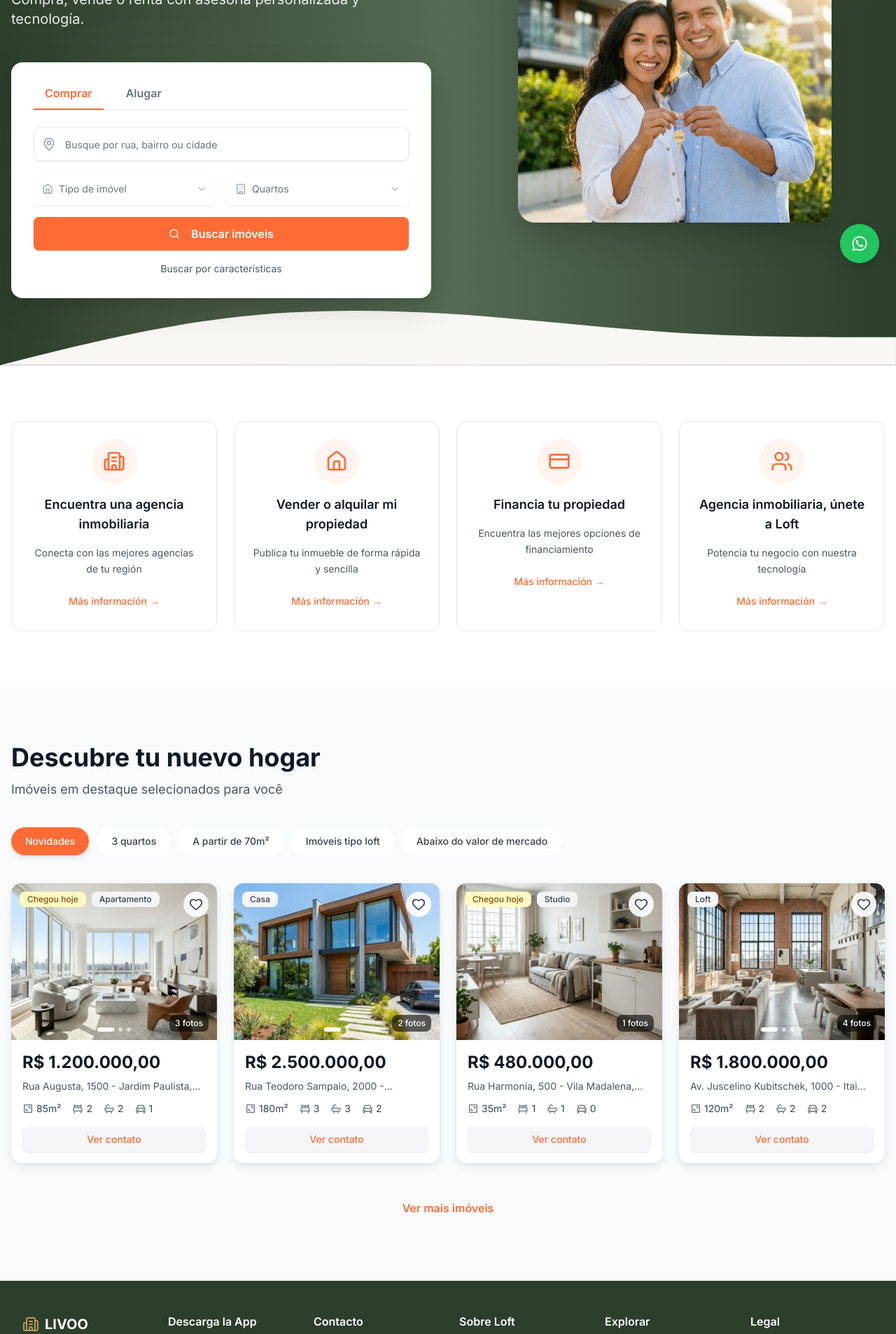
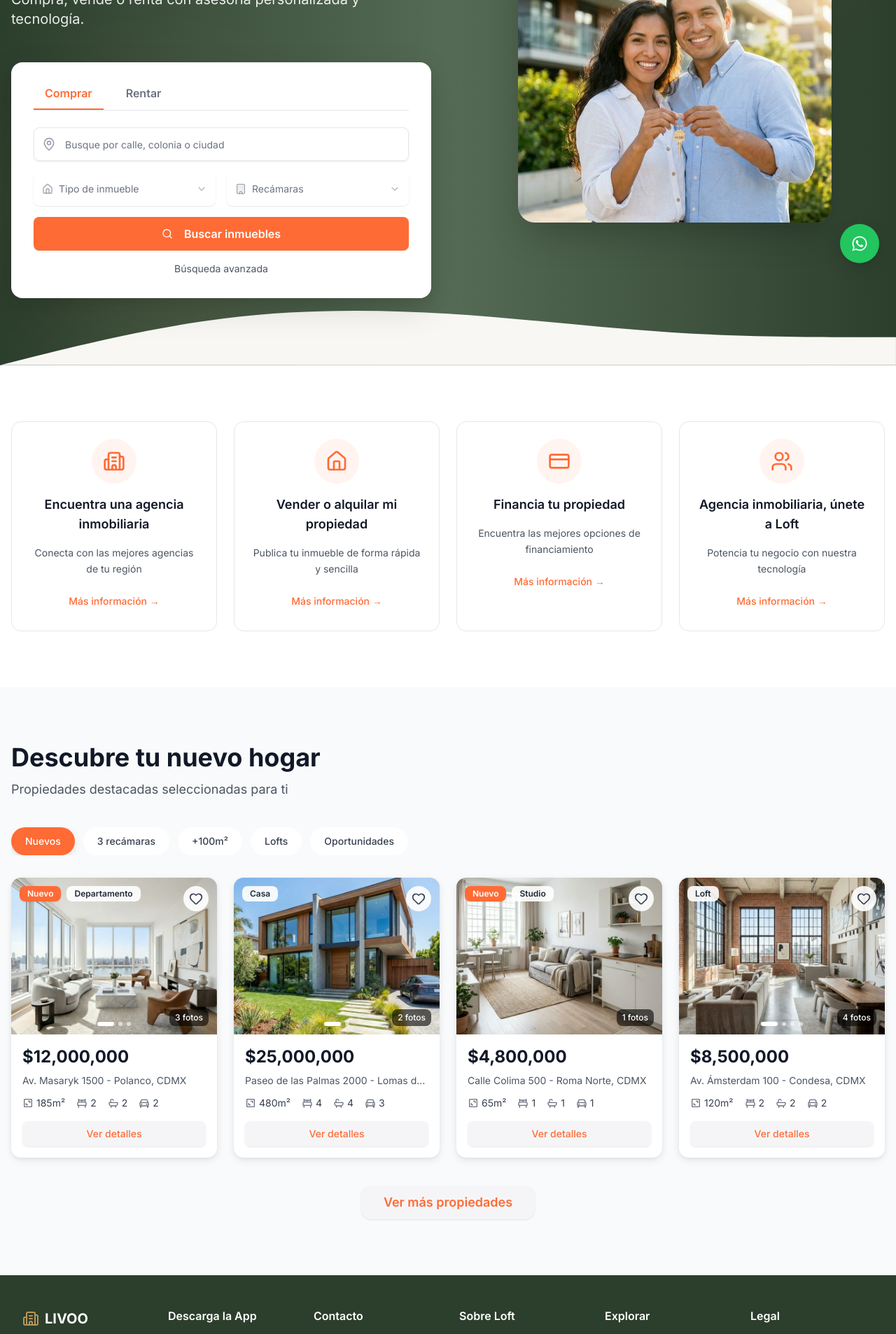
Before and after one commit to manuia88/livooCRMFinal, a Next.js app: page / in a window 1280 px wide. Shown: the part 400-2306 px from the top of the page at 70% size. Built offline with nearby package versions, Linux system fonts and the light colour scheme.

Commit message:
fix(public): fix navigation, property cards, and map toggle

```diff
--- a/components/home/featured-properties.tsx
+++ b/components/home/featured-properties.tsx
@@ -1,6 +1,8 @@
 "use client";
 
 import { useState } from "react";
+import { useRouter } from "next/navigation";
+import { Button } from "@/components/ui/button";
 import PropertyCard from "@/components/property/property-card";
 
 // Mock data - will be replaced with real data from API later
@@ -8,48 +10,48 @@ const mockProperties = [
     {
         id: "1",
         images: ["/property1.jpg", "/property1-2.jpg", "/property1-3.jpg"],
-        title: "Apartamento moderno em Jardim Paulista",
-        price: 1200000,
-        address: "Rua Augusta, 1500 - Jardim Paulista, São Paulo - SP",
-        type: "Apartamento",
+        title: "Departamento moderno en Polanco",
+        price: 12000000,
+        address: "Av. Masaryk 1500 - Polanco, CDMX",
+        type: "Departamento",
         isNew: true,
-        area: 85,
+        area: 185,
         bedrooms: 2,
         bathrooms: 2,
-        parking: 1,
+        parking: 2,
     },
     {
         id: "2",
         images: ["/property2.jpg", "/property2-2.jpg"],
-        title: "Casa espaçosa em Pinheiros",
-        price: 2500000,
-        address: "Rua Teodoro Sampaio, 2000 - Pinheiros, São Paulo - SP",
+        title: "Casa espaciosa en Lomas",
+        price: 25000000,
+        address: "Paseo de las Palmas 2000 - Lomas de Chapultepec, CDMX",
         type: "Casa",
         isNew: false,
-        area: 180,
-        bedrooms: 3,
-        bathrooms: 3,
-        parking: 2,
+        area: 480,
+        bedrooms: 4,
+        bathrooms: 4,
+        parking: 3,
     },
     {
         id: "3",
         images: ["/property3.jpg"],
-        title: "Studio charmoso em Vila Madalena",
-        price: 480000,
-        address: "Rua Harmonia, 500 - Vila Madalena, São Paulo - SP",
+        title: "Studio moderno en Roma Norte",
+        price: 4800000,
+        address: "Calle Colima 500 - Roma Norte, CDMX",
         type: "Studio",
         isNew: true,
-        area: 35,
+        area: 65,
         bedrooms: 1,
         bathrooms: 1,
-        parking: 0,
+        parking: 1,
     },
     {
         id: "4",
         images: ["/property4.jpg", "/property4-2.jpg", "/property4-3.jpg", "/property4-4.jpg"],
-        title: "Loft de luxo em Itaim Bibi",
-        price: 1800000,
-        address: "Av. Juscelino Kubitschek, 1000 - Itaim Bibi, São Paulo - SP",
+        title: "Loft de lujo en Condesa",
+        price: 8500000,
+        address: "Av. Ámsterdam 100 - Condesa, CDMX",
         type: "Loft",
         isNew: false,
         area: 120,
@@ -60,39 +62,40 @@ const mockProperties = [
 ];
 
 const filterTabs = [
-    "Novidades",
-    "3 quartos",
-    "A partir de 70m²",
-    "Imóveis tipo loft",
-    "Abaixo do valor de mercado",
+    "Nuevos",
+    "3 recámaras",
+    "+100m²",
+    "Lofts",
+    "Oportunidades",
 ];
 
 export default function FeaturedProperties() {
-    const [activeFilter, setActiveFilter] = useState("Novidades");
+    const [activeFilter, setActiveFilter] = useState("Nuevos");
+    const router = useRouter();
 
     return (
         <section className="py-16 md:py-20 bg-gray-50">
             <div className="container mx-auto px-4">
                 {/* Section Header */}
-                <div className="mb-10">
+                <div className="mb-10 text-center md:text-left">
                     <h2 className="text-3xl md:text-4xl font-bold text-gray-900 mb-3">
                         Descubre tu nuevo hogar
                     </h2>
                     <p className="text-gray-600 text-lg">
-                        Imóveis em destaque selecionados para você
+                        Propiedades destacadas seleccionadas para ti
                     </p>
                 </div>
 
                 {/* Filter Tabs */}
                 <div className="mb-8 overflow-x-auto">
-                    <div className="flex gap-3 min-w-max pb-2">
+                    <div className="flex gap-3 min-w-max pb-2 md:pb-0">
                         {filterTabs.map((filter) => (
                             <button
                                 key={filter}
                                 onClick={() => setActiveFilter(filter)}
                                 className={`px-5 py-2.5 rounded-full text-sm font-medium transition-all whitespace-nowrap ${activeFilter === filter
-                                        ? "bg-[#FF6B35] text-white shadow-md"
-                                        : "bg-white text-gray-700 hover:bg-gray-100 border border-gray-200"
+                                    ? "bg-[#FF6B35] text-white shadow-md"
+                                    : "bg-white text-gray-700 hover:bg-gray-100 border border-gray-200"
                                     }`}
                             >
                                 {filter}
@@ -110,9 +113,13 @@ export default function FeaturedProperties() {
 
                 {/* View More Button */}
                 <div className="text-center mt-10">
-                    <button className="px-8 py-3 border-2 border-[#FF6B35] text-[#FF6B35] rounded-lg font-semibold hover:bg-[#FFF4F0] transition-colors">
-                        Ver mais imóveis
-                    </button>
+                    <Button
+                        variant="outline"
+                        className="px-8 py-6 border-2 border-[#FF6B35] text-[#FF6B35] rounded-xl font-semibold hover:bg-[#FFF4F0] transition-colors text-lg"
+                        onClick={() => router.push('/buscar')}
+                    >
+                        Ver más propiedades
+                    </Button>
                 </div>
             </div>
         </section>
--- a/components/home/service-cards.tsx
+++ b/components/home/service-cards.tsx
@@ -7,25 +7,25 @@ const services = [
         icon: Building2,
         title: "Encuentra una agencia inmobiliaria",
         description: "Conecta con las mejores agencias de tu región",
-        link: "/para-imobiliarias",
+        link: "/dashboard", // Point to dashboard/login
     },
     {
         icon: Home,
         title: "Vender o alquilar mi propiedad",
         description: "Publica tu inmueble de forma rápida y sencilla",
-        link: "/vender",
+        link: "/valuacion", // Point to Valuation module
     },
     {
         icon: CreditCard,
         title: "Financia tu propiedad",
         description: "Encuentra las mejores opciones de financiamiento",
-        link: "/financiamiento",
+        link: "/dashboard", // Point to dashboard
     },
     {
         icon: Users,
         title: "Agencia inmobiliaria, únete a Loft",
         description: "Potencia tu negocio con nuestra tecnología",
-        link: "/para-imobiliarias",
+        link: "/dashboard", // Point to dashboard
     },
 ];
 
--- a/components/property/property-card.tsx
+++ b/components/property/property-card.tsx
@@ -1,6 +1,7 @@
 "use client";
 
 import Image from "next/image";
+import Link from "next/link";
 import { Heart, ChevronLeft, ChevronRight } from "lucide-react";
 import { Badge } from "@/components/ui/badge";
 import { Button } from "@/components/ui/button";
@@ -29,6 +30,7 @@ export default function PropertyCard({ property }: PropertyCardProps) {
 
     const nextImage = (e: React.MouseEvent) => {
         e.preventDefault();
+        e.stopPropagation();
         setCurrentImageIndex((prev) =>
             prev === property.images.length - 1 ? 0 : prev + 1
         );
@@ -36,20 +38,23 @@ export default function PropertyCard({ property }: PropertyCardProps) {
 
     const prevImage = (e: React.MouseEvent) => {
         e.preventDefault();
+        e.stopPropagation();
         setCurrentImageIndex((prev) =>
             prev === 0 ? property.images.length - 1 : prev - 1
         );
     };
 
     const formatPrice = (price: number) => {
-        return new Intl.NumberFormat("pt-BR", {
+        return new Intl.NumberFormat("es-MX", {
             style: "currency",
-            currency: "BRL",
+            currency: "MXN",
+            maximumFractionDigits: 0,
         }).format(price);
     };
 
     return (
-        <div className="bg-white rounded-xl overflow-hidden shadow-md hover:shadow-xl transition-shadow duration-300 group">
+        <Link href={`/propiedades/${property.id}`} className="block h-full">
+            <div className="bg-white rounded-xl overflow-hidden shadow-md hover:shadow-xl transition-shadow duration-300 group h-full flex flex-col">
                 {/* Image Carousel */}
                 <div className="relative h-56 bg-gray-200 overflow-hidden">
                     {property.images && property.images.length > 0 ? (
@@ -58,7 +63,7 @@ export default function PropertyCard({ property }: PropertyCardProps) {
                                 src={property.images[currentImageIndex]}
                                 alt={property.title}
                                 fill
-                            className="object-cover"
+                                className="object-cover group-hover:scale-105 transition-transform duration-500"
                             />
 
                             {/* Navigation Arrows */}
@@ -66,21 +71,21 @@ export default function PropertyCard({ property }: PropertyCardProps) {
                                 <>
                                     <button
                                         onClick={prevImage}
-                                    className="absolute left-2 top-1/2 -translate-y-1/2 bg-white/90 hover:bg-white p-1.5 rounded-full opacity-0 group-hover:opacity-100 transition-opacity"
+                                        className="absolute left-2 top-1/2 -translate-y-1/2 bg-white/90 hover:bg-white p-1.5 rounded-full opacity-0 group-hover:opacity-100 transition-opacity z-10"
                                         aria-label="Imagen anterior"
                                     >
                                         <ChevronLeft className="h-5 w-5 text-gray-800" />
                                     </button>
                                     <button
                                         onClick={nextImage}
-                                    className="absolute right-2 top-1/2 -translate-y-1/2 bg-white/90 hover:bg-white p-1.5 rounded-full opacity-0 group-hover:opacity-100 transition-opacity"
+                                        className="absolute right-2 top-1/2 -translate-y-1/2 bg-white/90 hover:bg-white p-1.5 rounded-full opacity-0 group-hover:opacity-100 transition-opacity z-10"
                                         aria-label="Siguiente imagen"
                                     >
                                         <ChevronRight className="h-5 w-5 text-gray-800" />
                                     </button>
 
                                     {/* Image Indicators */}
-                                <div className="absolute bottom-3 left-1/2 -translate-x-1/2 flex gap-1.5">
+                                    <div className="absolute bottom-3 left-1/2 -translate-x-1/2 flex gap-1.5 z-10">
                                         {property.images.map((_, index) => (
                                             <div
                                                 key={index}
@@ -101,18 +106,19 @@ export default function PropertyCard({ property }: PropertyCardProps) {
                     )}
 
                     {/* Badges */}
-                <div className="absolute top-3 left-3 flex gap-2">
-                    {property.isNew && <Badge variant="new">Chegou hoje</Badge>}
-                    <Badge variant="propertyType">{property.type}</Badge>
+                    <div className="absolute top-3 left-3 flex gap-2 z-10">
+                        {property.isNew && <Badge className="bg-[#FF6B35] hover:bg-[#E65A2B]">Nuevo</Badge>}
+                        <Badge variant="secondary" className="bg-white/90 text-gray-800 hover:bg-white">{property.type}</Badge>
                     </div>
 
                     {/* Favorite Button */}
                     <button
                         onClick={(e) => {
                             e.preventDefault();
+                            e.stopPropagation();
                             setIsFavorite(!isFavorite);
                         }}
-                    className="absolute top-3 right-3 bg-white/90 hover:bg-white p-2 rounded-full transition-colors"
+                        className="absolute top-3 right-3 bg-white/90 hover:bg-white p-2 rounded-full transition-colors z-10"
                         aria-label="Agregar a favoritos"
                     >
                         <Heart
@@ -124,13 +130,13 @@ export default function PropertyCard({ property }: PropertyCardProps) {
                     </button>
 
                     {/* Photo Counter */}
-                <div className="absolute bottom-3 right-3 bg-black/60 text-white px-2 py-1 rounded text-xs font-medium">
+                    <div className="absolute bottom-3 right-3 bg-black/60 text-white px-2 py-1 rounded text-xs font-medium z-10">
                         {property.images.length} fotos
                     </div>
                 </div>
 
                 {/* Property Info */}
-            <div className="p-4">
+                <div className="p-4 flex flex-col flex-1">
                     {/* Price */}
                     <div className="text-2xl font-bold text-gray-900 mb-2">
                         {formatPrice(property.price)}
@@ -142,7 +148,7 @@ export default function PropertyCard({ property }: PropertyCardProps) {
                     </div>
 
                     {/* Features */}
-                <div className="flex items-center gap-4 text-sm text-gray-700 mb-4">
+                    <div className="flex items-center gap-4 text-sm text-gray-700 mb-4 mt-auto">
                         <div className="flex items-center gap-1">
                             <BiArea className="h-4 w-4 text-gray-500" />
                             <span>{property.area}m²</span>
@@ -166,9 +172,10 @@ export default function PropertyCard({ property }: PropertyCardProps) {
                         variant="outline"
                         className="w-full border-[#FF6B35] text-[#FF6B35] hover:bg-[#FFF4F0]"
                     >
-                    Ver contato
+                        Ver detalles
                     </Button>
                 </div>
             </div>
+        </Link>
     );
 }
--- a/components/search/search-module.tsx
+++ b/components/search/search-module.tsx
@@ -1,6 +1,8 @@
 "use client";
 
 import { useState } from "react";
+import { useRouter } from "next/navigation";
+import Link from "next/link";
 import { Search, MapPin, Home, Building } from "lucide-react";
 import { Button } from "@/components/ui/button";
 import { Input } from "@/components/ui/input";
@@ -13,7 +15,13 @@ import {
 } from "@/components/ui/select";
 
 export default function SearchModule() {
-    const [activeTab, setActiveTab] = useState<"comprar" | "alugar">("comprar");
+    const [activeTab, setActiveTab] = useState<"comprar" | "rentar">("comprar");
+    const router = useRouter();
+
+    const handleSearch = () => {
+        const operation = activeTab === "rentar" ? "rent" : "sale";
+        router.push(`/buscar?operation=${operation}`);
+    };
 
     return (
         <div className="bg-white rounded-2xl shadow-xl p-6 md:p-8 max-w-4xl w-full">
@@ -22,8 +30,8 @@ export default function SearchModule() {
                 <button
                     onClick={() => setActiveTab("comprar")}
                     className={`pb-3 px-4 font-semibold transition-colors relative ${activeTab === "comprar"
-                            ? "text-[#FF6B35]"
-                            : "text-gray-500 hover:text-gray-700"
+                        ? "text-[#FF6B35]"
+                        : "text-gray-500 hover:text-gray-700"
                         }`}
                 >
                     Comprar
@@ -32,13 +40,16 @@ export default function SearchModule() {
                     )}
                 </button>
                 <button
-                    onClick={() => setActiveTab("alugar")}
-                    className={`pb-3 px-4 font-semibold transition-colors relative ${activeTab === "alugar"
-                            ? "text-[#FF6B35]"
-                            : "text-gray-500 hover:text-gray-700"
+                    onClick={() => setActiveTab("rentar")}
+                    className={`pb-3 px-4 font-semibold transition-colors relative ${activeTab === "rentar"
+                        ? "text-[#FF6B35]"
+                        : "text-gray-500 hover:text-gray-700"
                         }`}
                 >
-                    Alugar
+                    Rentar
+                    {activeTab === "rentar" && (
+                        <div className="absolute bottom-0 left-0 right-0 h-0.5 bg-[#FF6B35]" />
+                    )}
                 </button>
             </div>
 
@@ -49,7 +60,7 @@ export default function SearchModule() {
                     <MapPin className="absolute left-3 top-1/2 -translate-y-1/2 h-5 w-5 text-gray-400" />
                     <Input
                         type="text"
-                        placeholder="Busque por rua, bairro ou cidade"
+                        placeholder="Busque por calle, colonia o ciudad"
                         className="pl-11 h-12 text-base"
                     />
                 </div>
@@ -60,15 +71,15 @@ export default function SearchModule() {
                         <SelectTrigger className="h-12">
                             <div className="flex items-center gap-2">
                                 <Home className="h-4 w-4 text-gray-400" />
-                                <SelectValue placeholder="Tipo de imóvel" />
+                                <SelectValue placeholder="Tipo de inmueble" />
                             </div>
                         </SelectTrigger>
                         <SelectContent>
-                            <SelectItem value="apartamento">Apartamento</SelectItem>
+                            <SelectItem value="departamento">Departamento</SelectItem>
                             <SelectItem value="casa">Casa</SelectItem>
                             <SelectItem value="terreno">Terreno</SelectItem>
-                            <SelectItem value="fazenda">Fazenda</SelectItem>
-                            <SelectItem value="todos">Todos os imóveis</SelectItem>
+                            <SelectItem value="oficina">Oficina</SelectItem>
+                            <SelectItem value="todos">Todos</SelectItem>
                         </SelectContent>
                     </Select>
 
@@ -76,14 +87,14 @@ export default function SearchModule() {
                         <SelectTrigger className="h-12">
                             <div className="flex items-center gap-2">
                                 <Building className="h-4 w-4 text-gray-400" />
-                                <SelectValue placeholder="Quartos" />
+                                <SelectValue placeholder="Recámaras" />
                             </div>
                         </SelectTrigger>
                         <SelectContent>
-                            <SelectItem value="1">1 quarto</SelectItem>
-                            <SelectItem value="2">2 quartos</SelectItem>
-                            <SelectItem value="3">3 quartos</SelectItem>
-                            <SelectItem value="4+">4+ quartos</SelectItem>
+                            <SelectItem value="1">1 recámara</SelectItem>
+                            <SelectItem value="2">2 recámaras</SelectItem>
+                            <SelectItem value="3">3 recámaras</SelectItem>
+                            <SelectItem value="4+">4+ recámaras</SelectItem>
                         </SelectContent>
                     </Select>
                 </div>
@@ -92,15 +103,16 @@ export default function SearchModule() {
                 <Button
                     size="lg"
                     className="w-full h-12 bg-[#FF6B35] hover:bg-[#E65A2B] text-white font-semibold text-base"
+                    onClick={handleSearch}
                 >
                     <Search className="mr-2 h-5 w-5" />
-                    Buscar imóveis
+                    Buscar inmuebles
                 </Button>
 
                 {/* Alternative Search */}
-                <button className="text-sm text-gray-600 hover:text-[#FF6B35] transition-colors mx-auto block">
-                    Buscar por características
-                </button>
+                <Link href="/buscar" className="text-sm text-gray-600 hover:text-[#FF6B35] transition-colors mx-auto block text-center">
+                    Búsqueda avanzada
+                </Link>
             </div>
         </div>
     );
```
Also changed, not shown: app/(public)/buscar/page.tsx (+34 -19 lines), components/layout/livoo-header.tsx (+15 -25 lines). Lines whose indentation alone changed are shown as unchanged.
